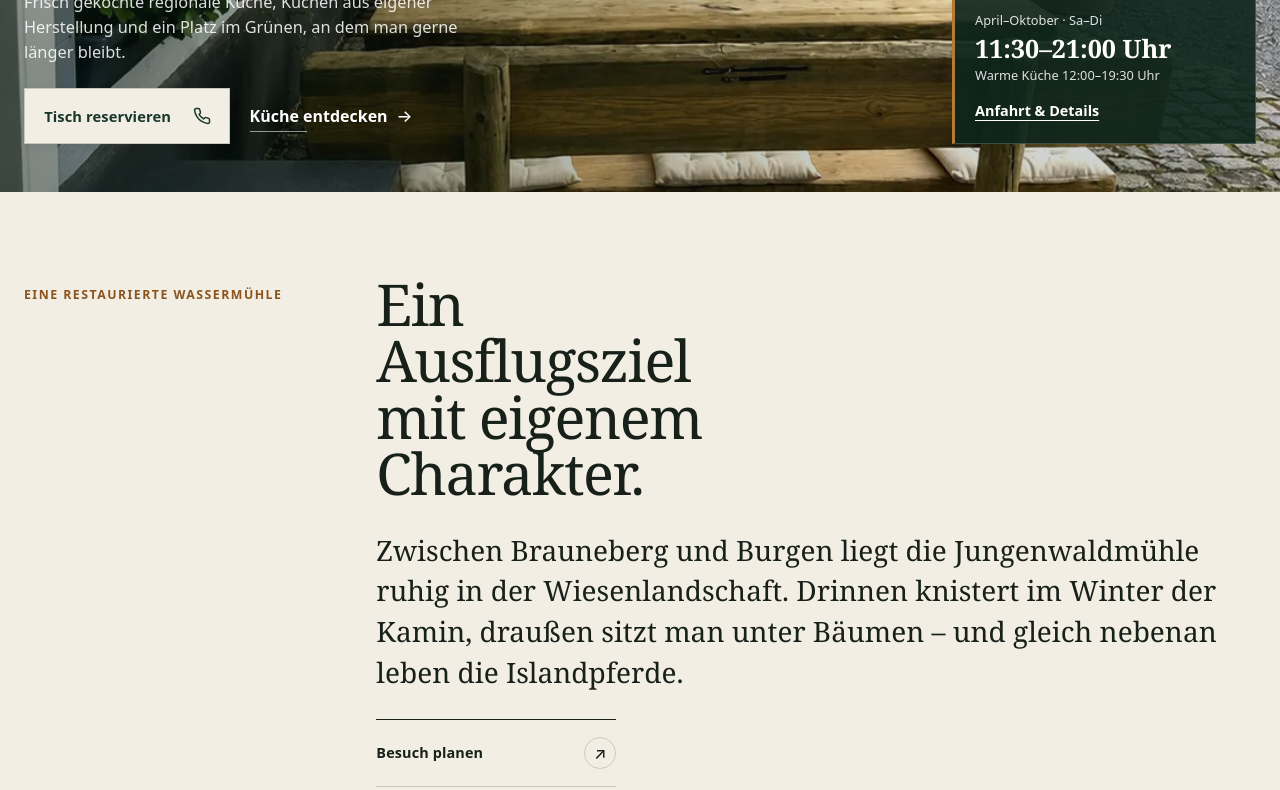
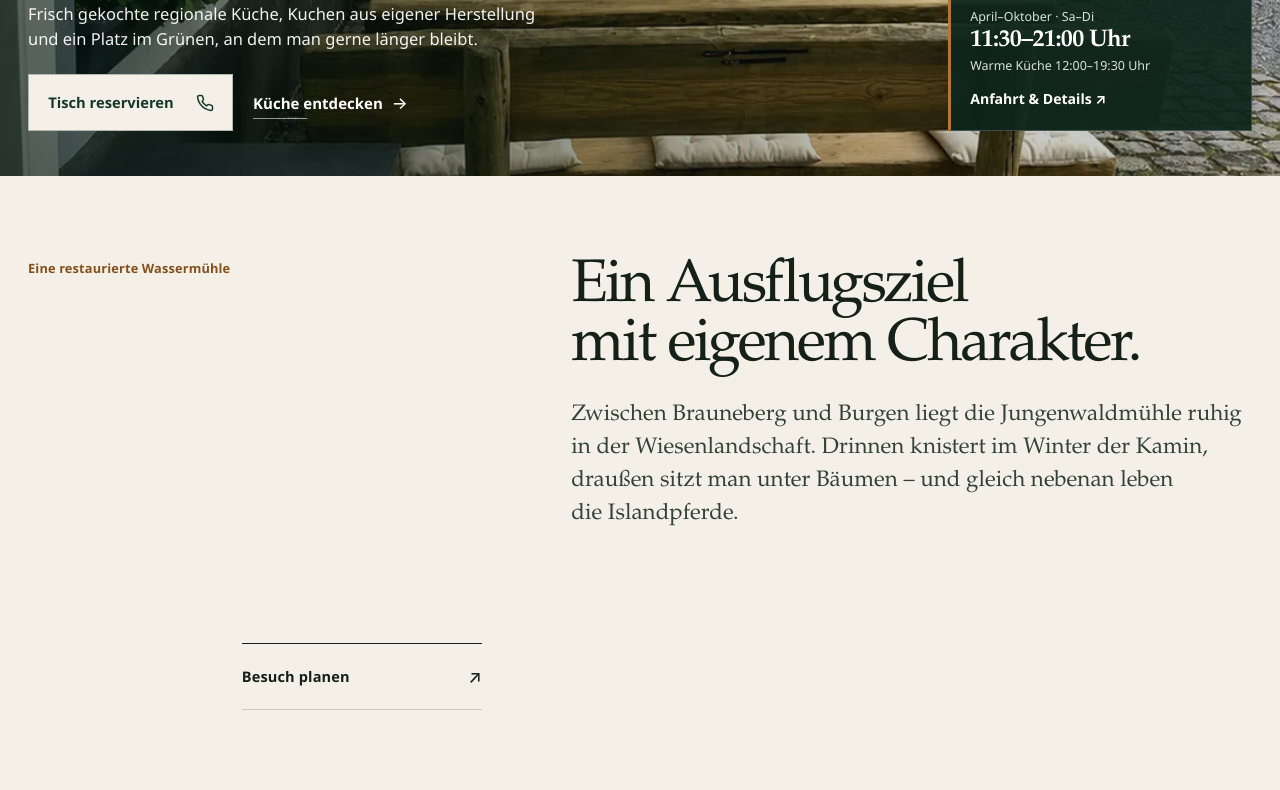
Before and after one commit to hapo3005/jungenwaldmuehle_neu, an Eleventy site: page src/index.njk in a window 1280 px wide. Shown: the part 544-1334 px from the top of the page. Built offline with nearby package versions, Linux system fonts and the light colour scheme; Eleventy itself is replaced by a stand-in of ours; files that its build step writes are made by us from their sources.

Commit message:
Load only base and consolidated final design layer

```diff
--- a/src/_includes/base.njk
+++ b/src/_includes/base.njk
@@ -35,9 +35,7 @@
 {%- endif %}
 {%- if preloadHero %}<link rel="preload" as="image" href="{{ image }}"{% if imageSrcset %} imagesrcset="{{ imageSrcset }}" imagesizes="{{ imageSizes or '100vw' }}"{% endif %} fetchpriority="high">{%- endif %}
 <link rel="stylesheet" href="assets/styles.css?v=20260828-2">
-<link rel="stylesheet" href="assets/styles-polish.css?v=20260828-4">
-<link rel="stylesheet" href="assets/final-polish.css?v=20260828-1">
-<link rel="stylesheet" href="assets/desktop-composition.css?v=20260828-1">
+<link rel="stylesheet" href="assets/site.css?v=20260828-1">
 </head>
 <body>
 <a class="skip" href="#main">Zum Inhalt springen</a>
```
